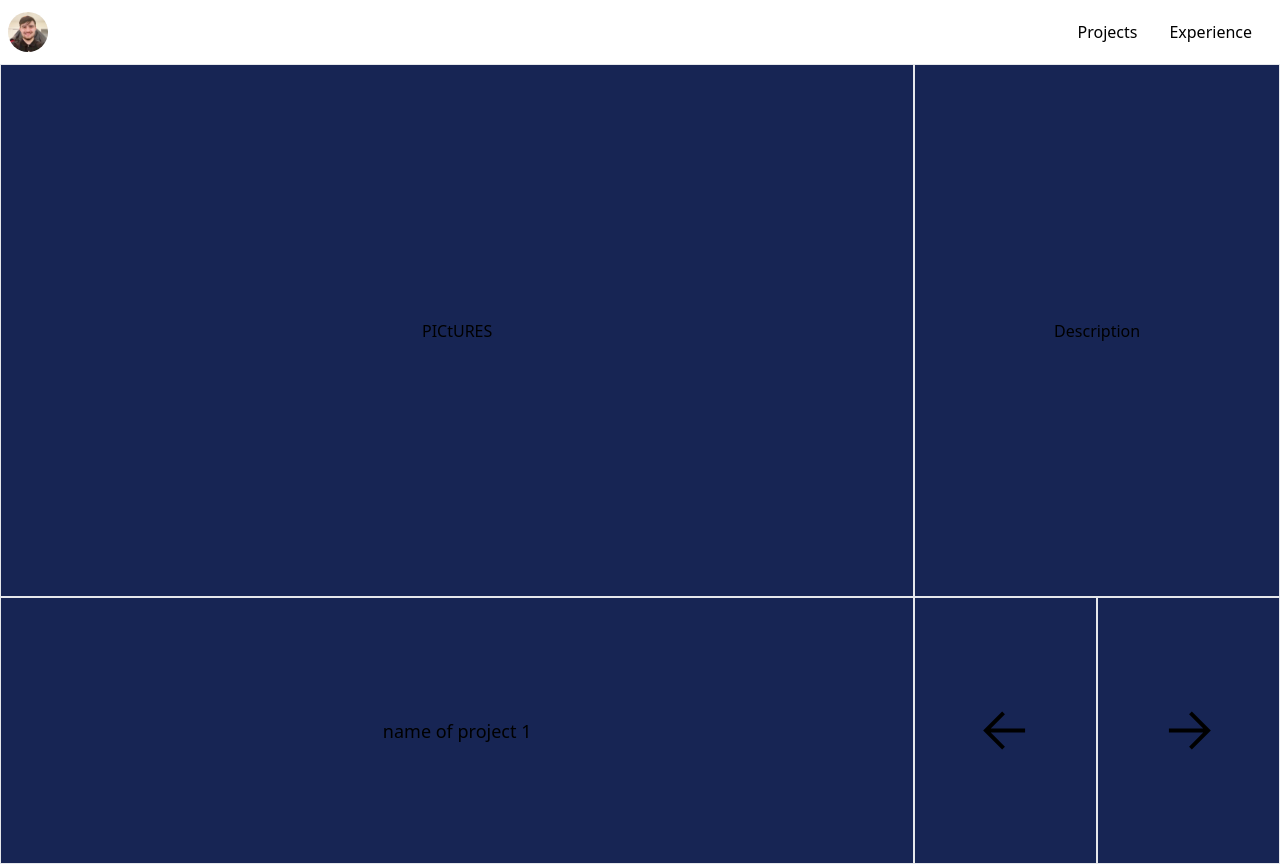
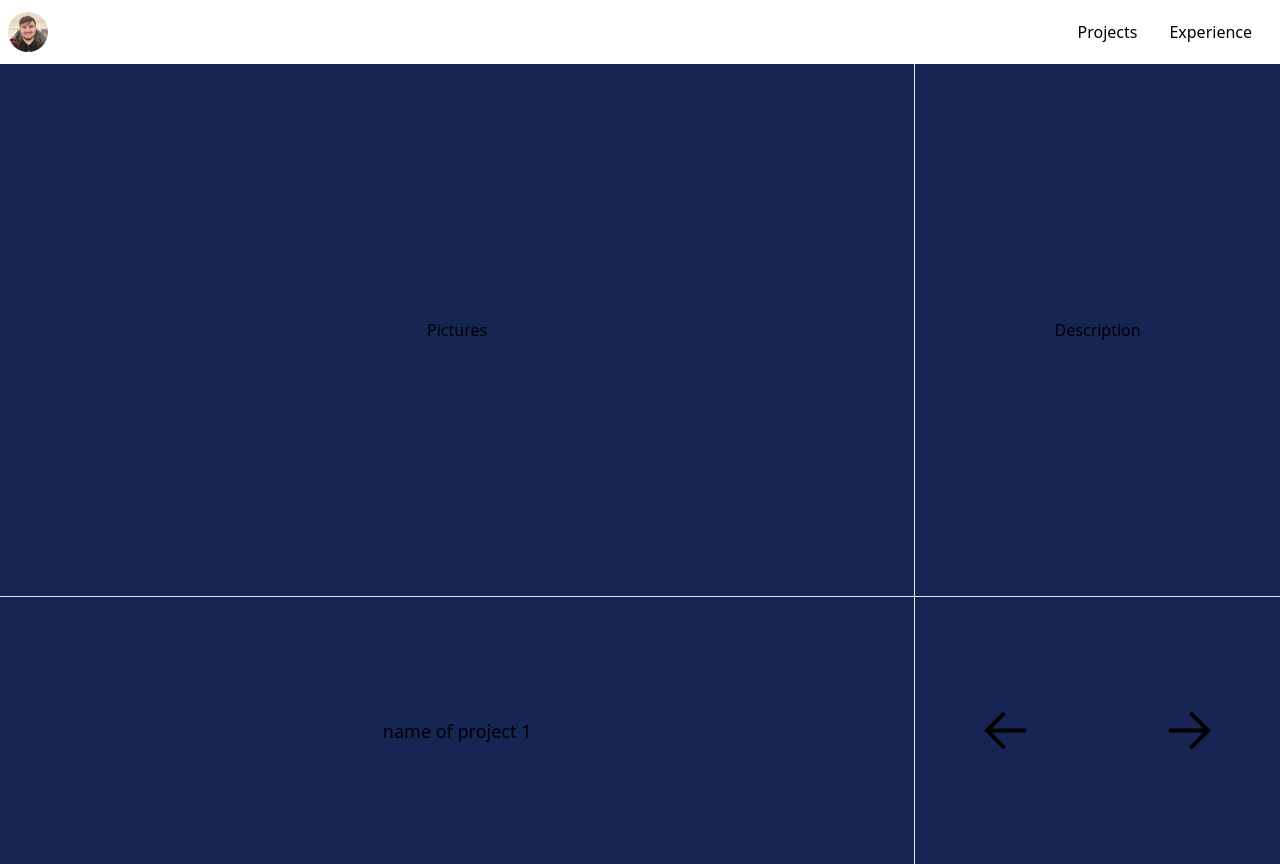
Before and after one commit to trevorichi/portfolio-website, a Next.js app in the folder portfolio/: page /components/Projects in a window 1280 px wide. Built offline with nearby package versions, Linux system fonts and the light colour scheme.

Commit message:
woohoo it worked, caro was a success. Closes #5

```diff
--- a/portfolio/src/pages/components/Projects.tsx
+++ b/portfolio/src/pages/components/Projects.tsx
@@ -6,21 +6,77 @@ export default function Projects() {
   return (
     <>
       <Layout>
-        <div className="grid grid-cols-7 grid-rows-6 gap-0 bg-blue-950 min-h-screen bg-blue">
-          <div className="col-start-1 col-end-6 row-start-1 row-end-5 flex justify-center items-center border">
-            <h1>PICtURES</h1>
+        <div className="carousel" autoFocus>
+          <div id="slide1" className="carousel-item w-full">
+            <div className="grid grid-cols-7 grid-rows-6 gap-0 bg-blue-950 min-h-screen min-w-full bg-blue">
+              <div className="col-start-1 col-end-6 row-start-1 row-end-5 flex justify-center items-center border-b">
+                <h1>Pictures</h1>
+              </div>
+              <div className="col-start-6 col-end-8 row-start-1 row-end-5 flex justify-center items-center border-l border-b">
+                <h1>Description</h1>
+              </div>
+              <div className="col-start-1 col-end-6 row-start-5 row-end-7 flex justify-center items-center">
+                <h2 className="text-lg ">name of project 1</h2>
+              </div>
+              <div className="col-start-6 col-end-7 row-start-5 row-end-7 flex justify-center items-center border-l">
+                <a href="#slide3">
+                  <GrLinkPrevious size={47} />
+                </a>
+              </div>
+              <div className="col-start-7 col-end-8 row-start-5 row-end-7 flex justify-center items-center ">
+                <a href="#slide2">
+                  <GrLinkNext size={47} />
+                </a>
+              </div>
+            </div>
           </div>
-          <div className="col-start-6 col-end-8 row-start-1 row-end-5 flex justify-center items-center border">
-            <h1>Description</h1>
+
+          <div id="slide2" className="carousel-item w-full">
+            <div className="grid grid-cols-7 grid-rows-6 gap-0 bg-blue-950 min-h-screen min-w-full bg-blue">
+              <div className="col-start-1 col-end-6 row-start-1 row-end-5 flex justify-center items-center border-b">
+                <h1>Pictures</h1>
+              </div>
+              <div className="col-start-6 col-end-8 row-start-1 row-end-5 flex justify-center items-center border-l border-b">
+                <h1>Description</h1>
+              </div>
+              <div className="col-start-1 col-end-6 row-start-5 row-end-7 flex justify-center items-center">
+                <h2 className="text-lg ">name of project 1</h2>
+              </div>
+              <div className="col-start-6 col-end-7 row-start-5 row-end-7 flex justify-center items-center border-l">
+                <a href="#slide1">
+                  <GrLinkPrevious size={47} />
+                </a>
+              </div>
+              <div className="col-start-7 col-end-8 row-start-5 row-end-7 flex justify-center items-center">
+                <a href="#slide3">
+                  <GrLinkNext size={47} />
+                </a>
+              </div>
+            </div>
           </div>
-          <div className="col-start-1 col-end-6 row-start-5 row-end-7 flex justify-center items-center border">
-            <h2 className="text-lg ">name of project 1</h2>
-          </div>
-          <div className="col-start-6 col-end-7 row-start-5 row-end-7 flex justify-center items-center border">
-            <GrLinkPrevious size={47} />
-          </div>
-          <div className="col-start-7 col-end-8 row-start-5 row-end-7 flex justify-center items-center border">
-            <GrLinkNext size={47} className="text-white fill-current" />
+
+          <div id="slide3" className="carousel-item w-full h-screen">
+            <div className="grid grid-cols-7 grid-rows-6 gap-0 bg-blue-950 min-h-screen min-w-full bg-blue">
+              <div className="col-start-1 col-end-6 row-start-1 row-end-5 flex justify-center items-center border-b">
+                <h1>Pictures</h1>
+              </div>
+              <div className="col-start-6 col-end-8 row-start-1 row-end-5 flex justify-center items-center border-l border-b">
+                <h1>Description</h1>
+              </div>
+              <div className="col-start-1 col-end-6 row-start-5 row-end-7 flex justify-center items-center">
+                <h2 className="text-lg ">name of project 1</h2>
+              </div>
+              <div className="col-start-6 col-end-7 row-start-5 row-end-7 flex justify-center items-center border-l">
+                <a href="#slide1">
+                  <GrLinkPrevious size={47} />
+                </a>
+              </div>
+              <div className="col-start-7 col-end-8 row-start-5 row-end-7 flex justify-center items-center">
+                <a href="#slide1">
+                  <GrLinkNext size={47} />
+                </a>
+              </div>
+            </div>
           </div>
         </div>
       </Layout>
```
